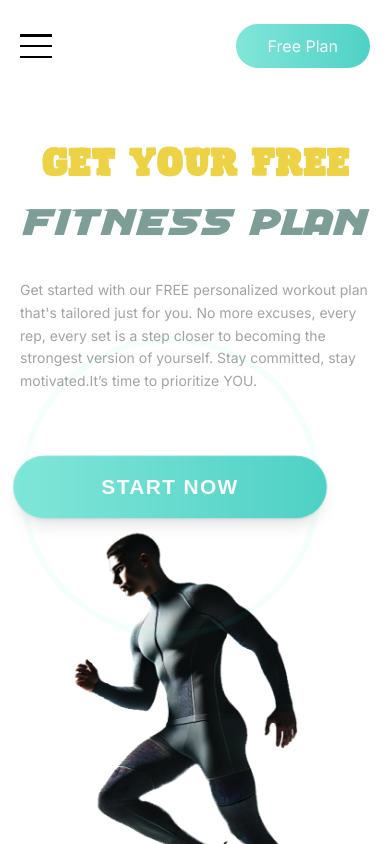
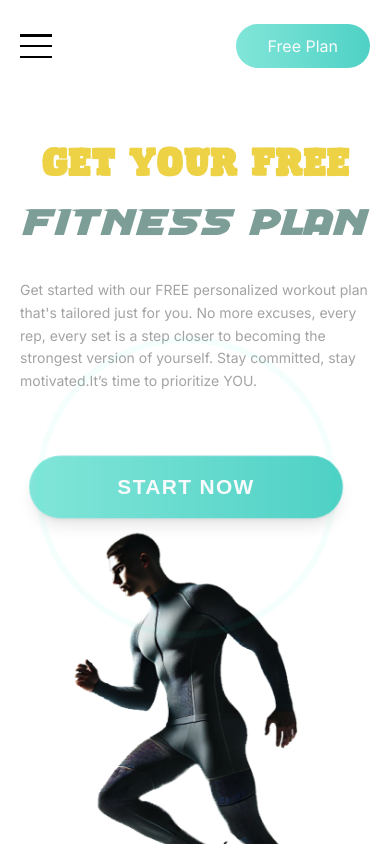
Before and after one commit to MahshidAsadollahi/gymplanner, a Next.js app: page / in a window 390 px wide. Shown: the top 844 px of the page. Built offline with nearby package versions, Linux system fonts and the light colour scheme.

Commit message:
f change

```diff
--- a/app/(home)/page.tsx
+++ b/app/(home)/page.tsx
@@ -23,7 +23,7 @@ export default function Home() {
               Stay committed, stay motivated.It’s time to prioritize YOU.
             </p>
             <Link href="/start">
-              <Button size="lg" className="start-now-button w-60 mt-16 py-7 text-xl animate__animated animate__infinite animate__pulse rounded-full shadow-lg mx-auto lg:ml-0 ml-13">
+              <Button size="lg" className="start-now-button w-60 mt-16 py-7 text-xl animate__animated animate__infinite animate__pulse rounded-full shadow-lg mx-auto lg:ml-0 ml-4">
                 Start Now
               </Button>
 
```
